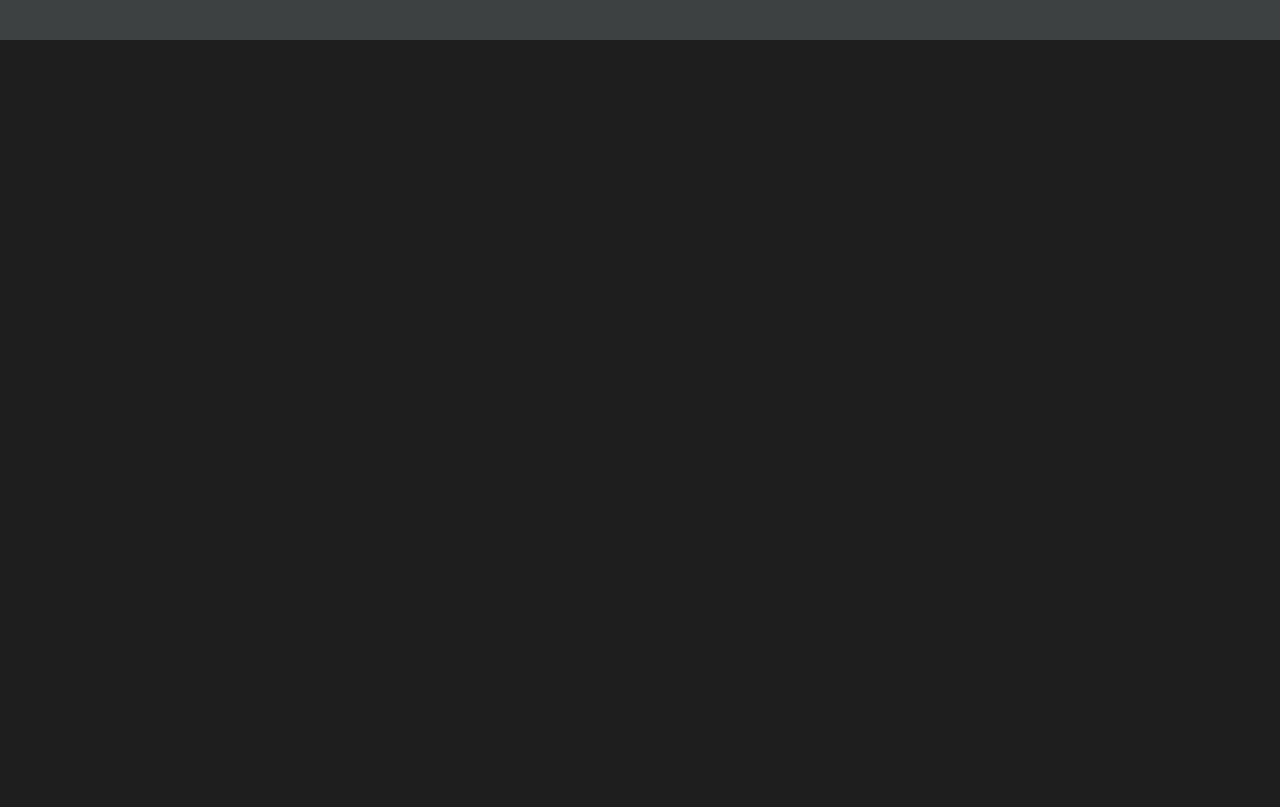
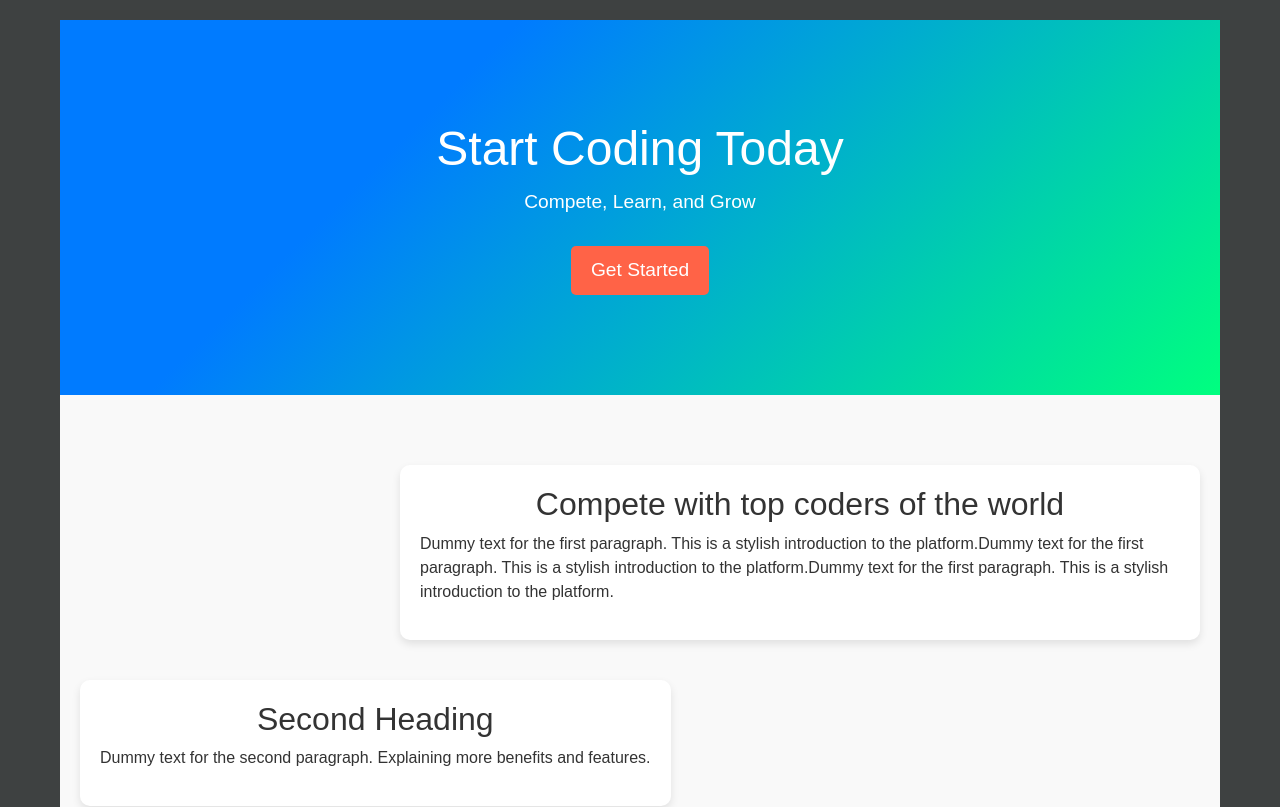
Before and after one commit to coder-Ace77/coder-1-website-project-front-end, a React (Create React App) app: page / in a window 1280 px wide. Before the commit this address had no page. Shown: the top 807 px of the page. Built offline with nearby package versions, Linux system fonts and the light colour scheme.

Commit message:
Home page

```diff
--- a/src/App.js
+++ b/src/App.js
@@ -2,9 +2,8 @@ import "./App.css";
 import { Route, Routes } from "react-router-dom";
 import "bootstrap/dist/css/bootstrap.min.css";
 import Home from "./pages/Home";
+import Code from "./pages/Code";
 import SignIn from "./pages/Auth";
-import { useEffect } from "react";
-import Skeleton from "react-loading-skeleton";
 import "react-loading-skeleton/dist/skeleton.css";
 import QuestionList from "./pages/QuestionList";
 import AddQuestion from "./pages/AddQuestion";
@@ -18,7 +17,8 @@ function App() {
         <Route path="/questionlist" element={<QuestionList></QuestionList>} />
         <Route path="/add_question" element={<AddQuestion></AddQuestion>} />
         <Route path="/profile" element={<ProfilePage></ProfilePage>} />
-        <Route path="/ques/:quesName" element={<Home></Home>} />
+        <Route path="/ques/:quesName" element={<Code></Code>} />
+        <Route path="/" element={<Home></Home>} />
       </Routes>
     </div>
   );
--- a/src/components/css/NavBar.css
+++ b/src/components/css/NavBar.css
@@ -1,4 +1,4 @@
-.navbar {
+/* .navbar {
     background-color: #333;
     color: white;
     padding: 1rem;
@@ -49,4 +49,71 @@
 
 .logout-button:hover {
     background-color: #ff1a1a;
+} */
+
+/* NavBar.css */
+.navbar {
+    display: flex;
+    justify-content: space-between;
+    align-items: center;
+    background-color: #333;
+    padding: 1rem;
+    color: white;
 }
+
+.container {
+    display: flex;
+    justify-content: space-between;
+    align-items: center;
+    width: 100%;
+}
+
+.brand {
+    font-size: 1.5rem;
+    font-weight: bold;
+    color: white;
+    text-decoration: none;
+}
+
+.links {
+    display: flex;
+    gap: 1rem;
+}
+
+.links a , .user-info a{
+    color: white;
+    text-decoration: none;
+    font-size: 1rem;
+    transition: color 0.3s ease;
+}
+
+.links a:hover {
+    color: #ccc;
+}
+
+.user-info {
+    display: flex;
+    align-items: center;
+    gap: 1rem;
+}
+
+.username {
+    font-size: 1.2rem;
+    font-weight: bold;
+}
+
+.logout-button {
+    padding: 0.5rem 1rem;
+    font-size: 1rem;
+    font-weight: bold;
+    color: white;
+    background-color: #e74c3c;
+    border: none;
+    border-radius: 5px;
+    cursor: pointer;
+    transition: background-color 0.3s ease;
+}
+
+.logout-button:hover {
+    background-color: #c0392b;
+}
--- a/src/components/nav_bar.jsx
+++ b/src/components/nav_bar.jsx
@@ -39,11 +39,10 @@ const NavBar = () => {
                     <a href="/sign">SignIn</a>
                     <a href="/questionlist">Questions</a>
                     <a href="/add_question">Add Question</a>
-                    <a href="/profile">Profile</a>
                 </div>
                 {isLoggedIn && (
                     <div className="user-info">
-                        <span className="username">{username}</span>
+                        <a href="/profile" className='username'>{username}</a>
                         <button onClick={handleLogout} className="logout-button">Logout</button>
                     </div>
                 )}
--- /dev/null
+++ b/src/css/Code.css
@@ -0,0 +1,54 @@
+body {
+    font-family: Arial, sans-serif;
+    background-color: #1e1e1e;
+    color: #fff;
+}
+
+.home {
+    display: flex;
+    flex-direction: column;
+    height: calc(100vh);
+}
+
+.main-container {
+    display: flex;
+    flex: 1;
+    overflow: hidden;
+    height: 90vh;
+    padding-top: 10px;
+}
+
+.navbar-placeholder {
+    background-color: #333;
+    padding: 10px;
+    text-align: center;
+}
+
+.section-content {
+    margin-top: 10px;
+}
+
+.right-section {
+    flex: 1;
+    background-color: #1e1e1e;
+    padding: 20px;
+    overflow-y: auto;
+}
+
+.section-header {
+    display: flex;
+    justify-content: space-between;
+    align-items: center;
+    margin-bottom: 10px;
+}
+
+.monaco-editor {
+    height:max(50px,80vh);
+    border: 1px solid #333;
+    border-radius: 4px;
+    overflow: hidden;
+}
+
+.monaco-editor .editor {
+    height: 100%;
+}
--- a/src/css/Home.css
+++ b/src/css/Home.css
@@ -1,54 +1,140 @@
-body {
-    font-family: Arial, sans-serif;
-    background-color: #1e1e1e;
-    color: #fff;
+/* Home.css */
+* {
+    box-sizing: border-box;
+    margin: 0;
+    padding: 0;
 }
 
-.home {
-    display: flex;
-    flex-direction: column;
-    height: calc(100vh);
+.home-page {
+    font-family: Arial, sans-serif;
+    color: #333;
+    overflow-x: hidden;
+    padding: 0 20px;
 }
 
-.main-container {
+.hero-section {
+    background: linear-gradient(135deg, #007BFF 30%, #00FF7F 100%);
+    padding: 100px 20px;
     display: flex;
-    flex: 1;
-    overflow: hidden;
-    height: 90vh;
-    padding-top: 10px;
+    justify-content: center;
+    align-items: center;
+    flex-direction: column;
+    color: white;
+    text-align: center;
+    width: calc(100% - 40px); /* Aligns with content sections */
+    margin: 0 auto; /* Center the hero section */
 }
 
-.navbar-placeholder {
-    background-color: #333;
-    padding: 10px;
-    text-align: center;
-}
-
-.section-content {
-    margin-top: 10px;
-}
-
-.right-section {
-    flex: 1;
-    background-color: #1e1e1e;
-    padding: 20px;
-    overflow-y: auto;
-}
-
-.section-header {
-    display: flex;
-    justify-content: space-between;
-    align-items: center;
+.hero-content h1 {
+    font-size: 3rem;
     margin-bottom: 10px;
 }
 
-.monaco-editor {
-    height:max(50px,80vh);
-    border: 1px solid #333;
-    border-radius: 4px;
+.hero-content p {
+    font-size: 1.2rem;
+    margin-bottom: 20px;
+}
+
+.cta-button {
+    padding: 10px 20px;
+    font-size: 1.2rem;
+    color: white;
+    background-color: #ff6347;
+    border: none;
+    border-radius: 5px;
+    cursor: pointer;
+    transition: background-color 0.3s;
+}
+
+.cta-button:hover {
+    background-color: #e5533c;
+}
+
+.content-section {
+    padding: 50px 20px;
+    background-color: #f9f9f9;
+    display: flex;
+    flex-direction: column;
+    align-items: center;
+    color: #333;
+    width: calc(100% - 40px); /* Aligns with hero section */
+    margin: 0 auto; /* Center the content section */
+}
+
+.paragraph-container {
+    max-width: 800px;
+    padding: 20px;
+    margin: 20px 0;
+    background-color: white;
+    border-radius: 10px;
+    box-shadow: 0 4px 8px rgba(0, 0, 0, 0.1);
+    position: relative;
     overflow: hidden;
 }
 
-.monaco-editor .editor {
-    height: 100%;
+.paragraph-container.right {
+    align-self: flex-end;
+    animation: slideInFromRight 1s forwards;
 }
+
+.paragraph-container.left {
+    align-self: flex-start;
+    animation: slideInFromLeft 1s forwards;
+}
+
+@keyframes slideInFromRight {
+    0% {
+        opacity: 0;
+        transform: translateX(100vw); /* Start from outside the viewport */
+    }
+    100% {
+        opacity: 1;
+        transform: translateX(0);
+    }
+}
+
+@keyframes slideInFromLeft {
+    0% {
+        opacity: 0;
+        transform: translateX(-100vw); /* Start from outside the viewport */
+    }
+    100% {
+        opacity: 1;
+        transform: translateX(0);
+    }
+}
+
+.footer {
+    padding: 20px;
+    background-color: #333;
+    color: white;
+    text-align: center;
+    width: calc(100% - 40px); /* Aligns with hero and content sections */
+    margin: 0 auto; /* Center the footer */
+}
+
+.hero-animation {
+    /* Add your animation or illustration styles here */
+}
+
+.benefits-section {
+    text-align: center;
+    padding: 50px 20px;
+    background-color: #f1f1f1;
+}
+
+.benefits-list {
+    display: flex;
+    justify-content: center;
+    gap: 20px;
+    flex-wrap: wrap;
+}
+
+.benefit-card {
+    background-color: white;
+    padding: 20px;
+    border-radius: 10px;
+    box-shadow: 0 4px 8px rgba(0, 0, 0, 0.1);
+    width: 300px;
+    text-align: center;
+}
--- /dev/null
+++ b/src/pages/Code.jsx
@@ -0,0 +1,17 @@
+import NavBar from "../components/nav_bar";
+import LeftSection from '../components/LeftSection';
+import RightSection from '../components/RightSection';
+import '../css/Code.css';
+const Code = () => {
+    return (
+        <div className="home">
+            <NavBar />
+            <div className="main-container">
+                <LeftSection/>
+                <RightSection/>
+            </div>
+        </div>
+    );
+}
+
+export default Code;
--- a/src/pages/Home.jsx
+++ b/src/pages/Home.jsx
@@ -1,17 +1,47 @@
-import NavBar from "../components/nav_bar";
-import LeftSection from '../components/LeftSection';
-import RightSection from '../components/RightSection';
+import React from 'react';
+import { useNavigate } from 'react-router-dom';
 import '../css/Home.css';
-const Home = () => {
+
+const HomePage = () => {
+    const navigate = useNavigate();
+
+    const handleGetStarted = () => {
+        navigate('/sign');
+    };
+
     return (
-        <div className="home">
-            <NavBar />
-            <div className="main-container">
-                <LeftSection/>
-                <RightSection/>
-            </div>
+        <div className="home-page">
+            <section className="hero-section">
+                <div className="hero-content">
+                    <h1>Start Coding Today</h1>
+                    <p>Compete, Learn, and Grow</p>
+                    <button className="cta-button" onClick={handleGetStarted}>Get Started</button>
+                </div>
+                <div className="hero-animation">
+                    {/* Animation or Illustration here */}
+                </div>
+            </section>
+
+            <section className="content-section">
+                <div className="paragraph-container right">
+                    <h2>Compete with top coders of the world</h2>
+                    <p>Dummy text for the first paragraph. This is a stylish introduction to the platform.Dummy text for the first paragraph. This is a stylish introduction to the platform.Dummy text for the first paragraph. This is a stylish introduction to the platform.</p>
+                </div>
+                <div className="paragraph-container left">
+                    <h2>Second Heading</h2>
+                    <p>Dummy text for the second paragraph. Explaining more benefits and features.</p>
+                </div>
+                <div className="paragraph-container right">
+                    <h2>Third Heading</h2>
+                    <p>Dummy text for the third paragraph. Final remarks and call to action.</p>
+                </div>
+            </section>
+
+            <footer className="footer">
+                <p>&copy; 2024 Your Platform Name. All rights reserved.</p>
+            </footer>
         </div>
     );
 }
 
-export default Home;
+export default HomePage;
```
Also changed, not shown: src/img/back.jpg (added).
